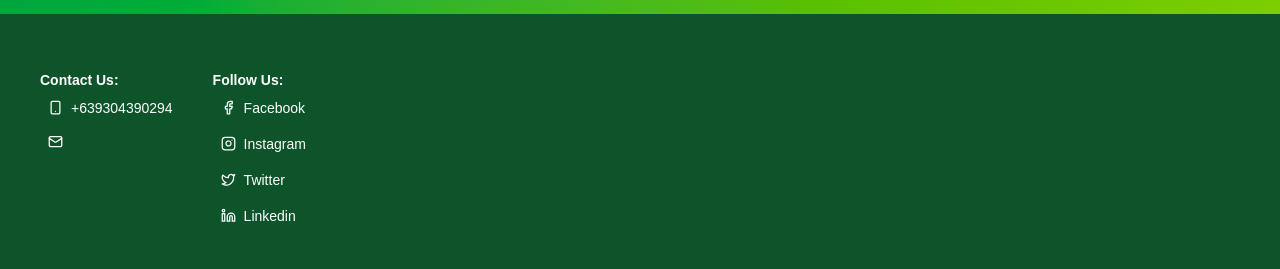
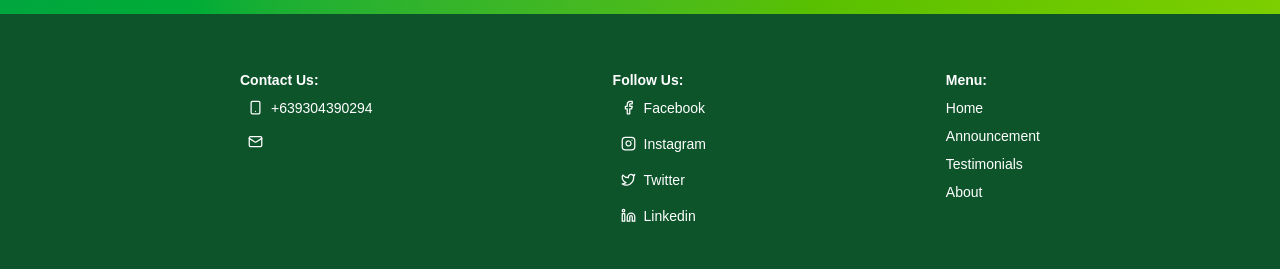
Before and after one commit to Dimension-PH/dimensionph, a Next.js app: page / in a window 1280 px wide. Shown: the part 2044-2313 px from the top of the page. Built offline with nearby package versions, Linux system fonts and the light colour scheme.

Commit message:
Fix /About compatibility v2

```diff
--- a/app/components/Footer.tsx
+++ b/app/components/Footer.tsx
@@ -1,11 +1,12 @@
 import { Smartphone, Mail, Facebook, Instagram, Twitter, Linkedin } from "lucide-react"
+import Link from "next/link";
 
 export default function Footer() {
     const companyEmail = process.env.NEXT_PUBLIC_COMPANY_EMAIL === "" ? "companyEmail" : process.env.NEXT_PUBLIC_COMPANY_EMAIL;
 
     return(
         <footer className="bg-green-900 pt-14 pb-4 text-white px-5 lg:px-10">
-            <div className="flex justify-between items-start w-fit gap-5 lg:gap-10">
+            <div className="flex justify-between items-start w-fit gap-5 lg:gap-10 lg:w-full lg:justify-evenly">
                 <div className="flex flex-col justify-start space-y-2 text-sm lg:text-md">
                     <h6 className="font-bold">Contact Us:</h6>
                     {/* Contacts */}
@@ -41,6 +42,23 @@ export default function Footer() {
                         </div>
                     </div>
                 </div>
+                <div className="flex flex-col gap-2 text-sm lg:text-md">
+                    <h6 className="font-bold">Menu:</h6>
+                    <ul className="space-y-2">
+                        <li className="hover:font-bold hover:cursor-pointer">
+                            <Link href={'/'}>Home</Link>
+                        </li>
+                        <li className="hover:font-bold hover:cursor-pointer">
+                            <Link href={'/announcement'}>Announcement</Link>
+                        </li>
+                        <li className="hover:font-bold hover:cursor-pointer">
+                            <Link href={'/testimonials'}>Testimonials</Link>
+                        </li>
+                        <li className="hover:font-bold hover:cursor-pointer">
+                            <Link href={'/about'}>About</Link>
+                        </li>
+                    </ul>
+                </div>
             </div>
             <div className="text-center mt-10">
                 &copy; 2025 Dimension PH, All Rights Reserved.
```
